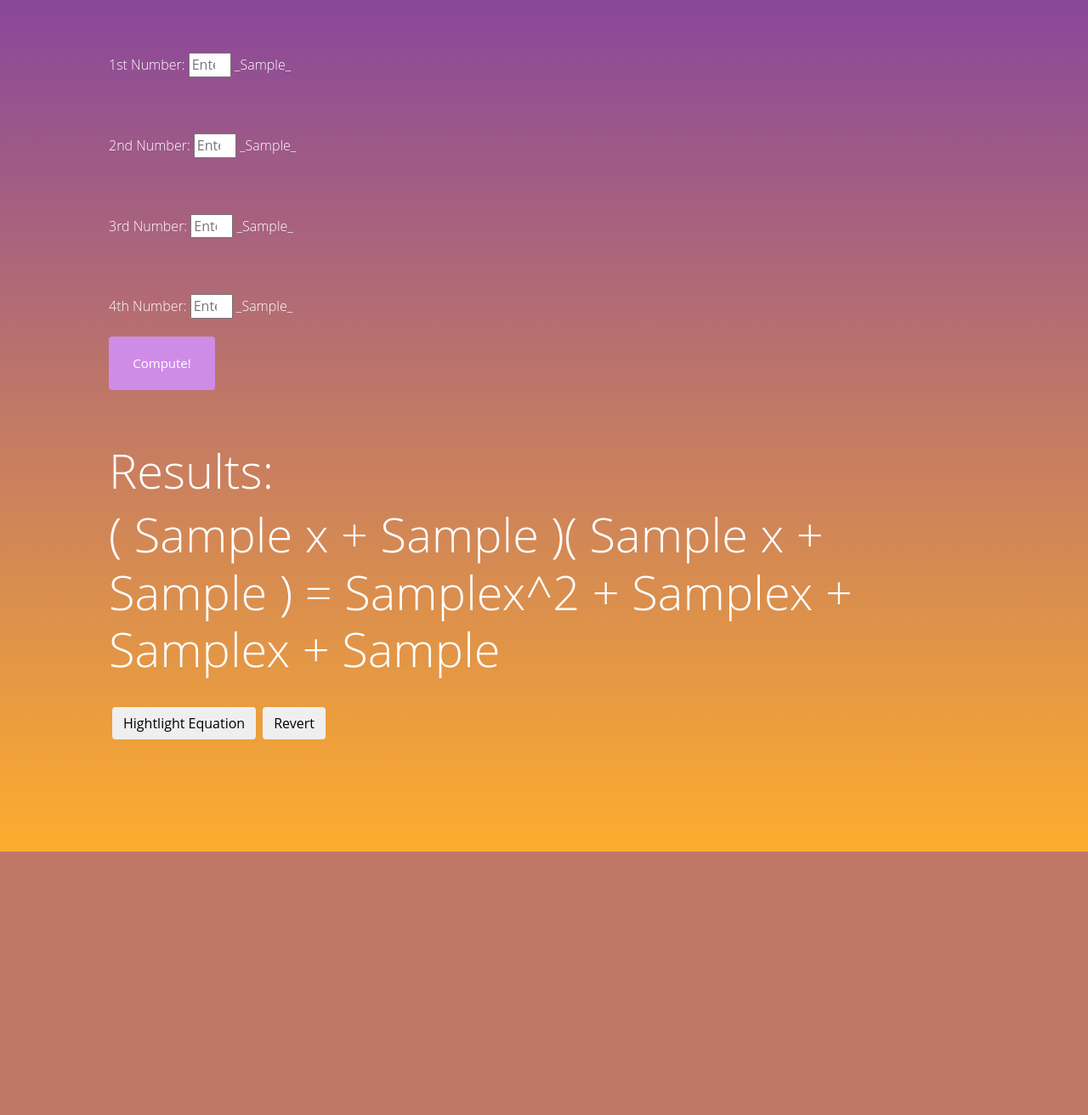
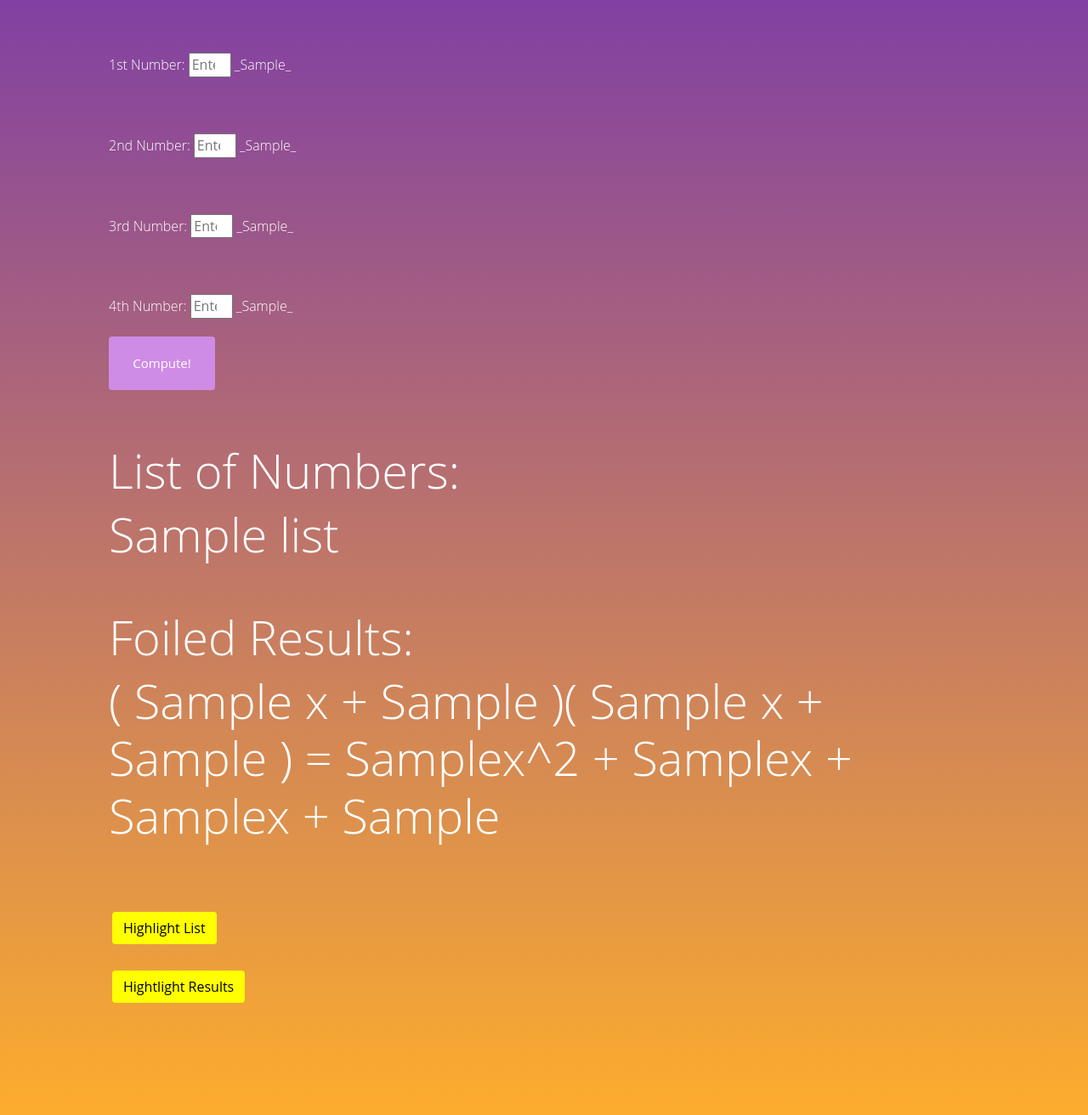
Before and after one commit to evagravin/p4-kangaroos, a Flask app: template templates/minilabs/eva-minilab.html in a window 1280 px wide. Shown: the part 364-1676 px from the top of the page at 85% size. Before the commit the page ends 1366 px from the top, so only its background shows below. Run offline with Flask 2, Linux system fonts and the light colour scheme; the template is opened without the code that fills it: most values are stand-ins (such as "Sample title", 1, 10 or a date in 2020); some libraries are stand-ins or nearby versions.

Commit message:
eva minilab

```diff
--- a/TheSmack/minilabs/app.py
+++ b/TheSmack/minilabs/app.py
@@ -65,7 +65,8 @@ def eva_minilab():
         num2 = int(request.form['num2'])
         num3 = int(request.form['num3'])
         num4 = int(request.form['num4'])
+        list = [num1, num2, num3, num4]
         foil = Foil(num1, num2, num3, num4)
         print(f"{foil.term1}{foil.term2}{foil.term3}{foil.term4}")
-        return render_template("/minilabs/eva-minilab.html", foil=foil)
+        return render_template("/minilabs/eva-minilab.html", foil=foil, list=list)
     return render_template("/minilabs/eva-minilab.html", foil=Foil(0,0,0,0))
--- a/templates/minilabs/eva-minilab.html
+++ b/templates/minilabs/eva-minilab.html
@@ -38,11 +38,21 @@
     </form>
     <br>
     <br>
-    <h1 class="display-4">Results:</h1>
+    <h1 class="display-4">List of Numbers:</h1>
+    <h1 class="display-4" id="list">{{list}}</h1>
+    <br>
+    <br>
+    <h1 class="display-4">Foiled Results:</h1>
     <h1 class="display-4" id="equation">( {{foil.num1}} x + {{foil.num2}} )( {{foil.num3}} x + {{foil.num4}} )   =   {{foil.term1}}x^2 + {{foil.term2}}x + {{foil.term3}}x + {{foil.term4}}</h1>
     <br>
-    <button type="button" class="btn" onclick="myFunction()" style="float: center; margin: 4px;">Hightlight Equation</button>
-    <button type="button" class="btn" onclick="my2Function()" style="float: center; margin: 4px;">Revert</button>
+    <br>
+    <br>
+    <button type="button" class="btn" onclick="my3Function()" id="highlight_list" style="float: center; margin: 4px; background: yellow;">Highlight List</button>
+    <button type="button" class="btn" onclick="my4Function()" id="revert_list" style="float: center; margin: 4px; display: none; background: yellow;">Un-Highlight List</button>
+    <br>
+    <br>
+    <button type="button" class="btn" onclick="myFunction()" id="highlight_results" style="float: center; margin: 4px; background: yellow">Hightlight Results</button>
+    <button type="button" class="btn" onclick="my2Function()" id="revert_results" style="float: center; margin: 4px; display: none; background: yellow">Un-Highlight Results</button>
 
 </div>
 </body>
@@ -51,10 +61,26 @@
 <script type="text/javascript">
     function myFunction() {
         document.getElementById("equation").style.backgroundColor = "yellow";
+        document.getElementById("highlight_results").style.display = "none";
+        document.getElementById("revert_results").style.display = "block";
     }
 
     function my2Function() {
         document.getElementById("equation").style.backgroundColor = "#ffffff00";
+        document.getElementById("revert_results").style.display = "none";
+        document.getElementById("highlight_results").style.display = "block";
+    }
+
+    function my3Function() {
+        document.getElementById("list").style.backgroundColor = "yellow";
+        document.getElementById("highlight_list").style.display = "none";
+        document.getElementById("revert_list").style.display = "block";
+    }
+
+    function my4Function() {
+        document.getElementById("list").style.backgroundColor = "#ffffff00";
+        document.getElementById("revert_list").style.display = "none";
+        document.getElementById("highlight_list").style.display = "block";
     }
 </script>
 
```
